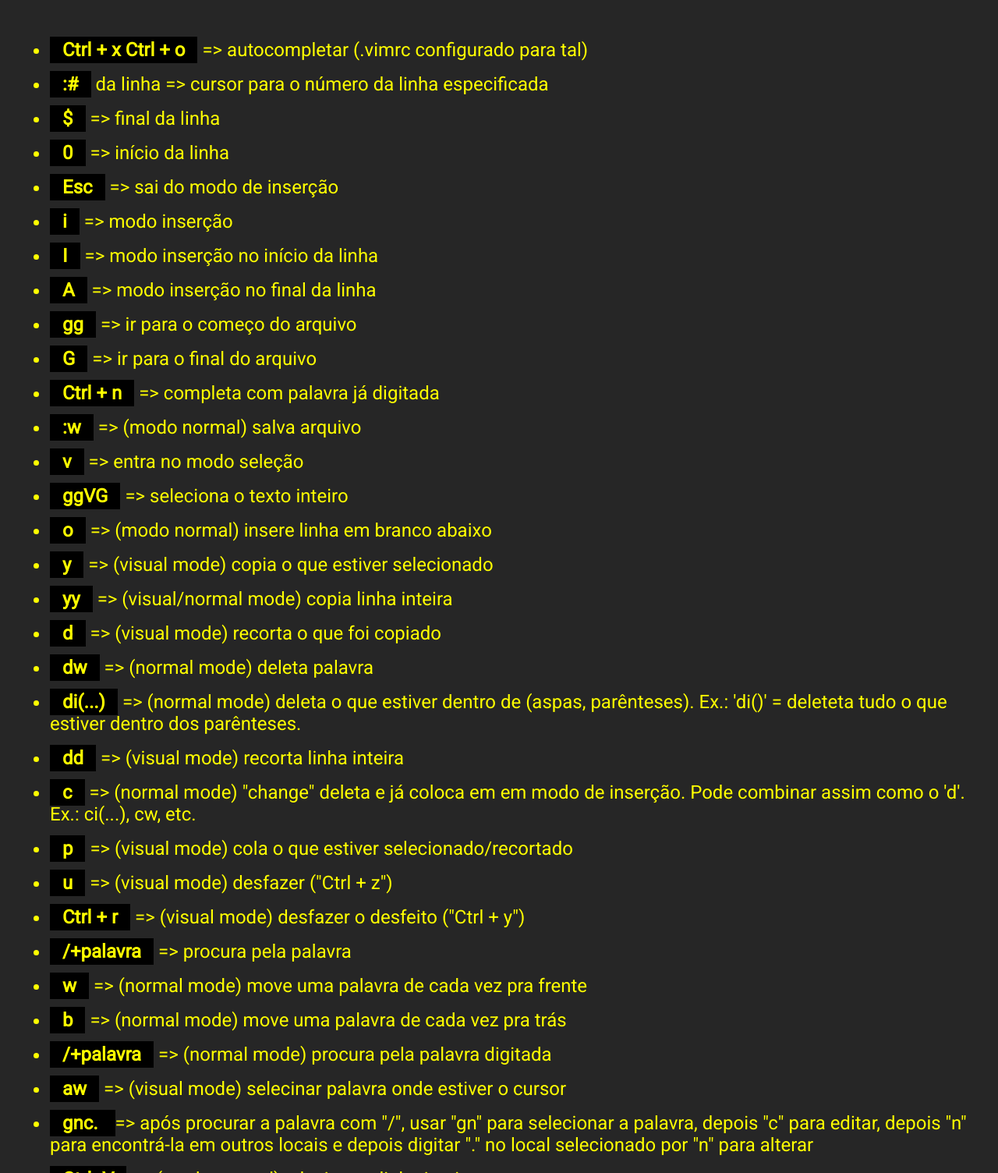
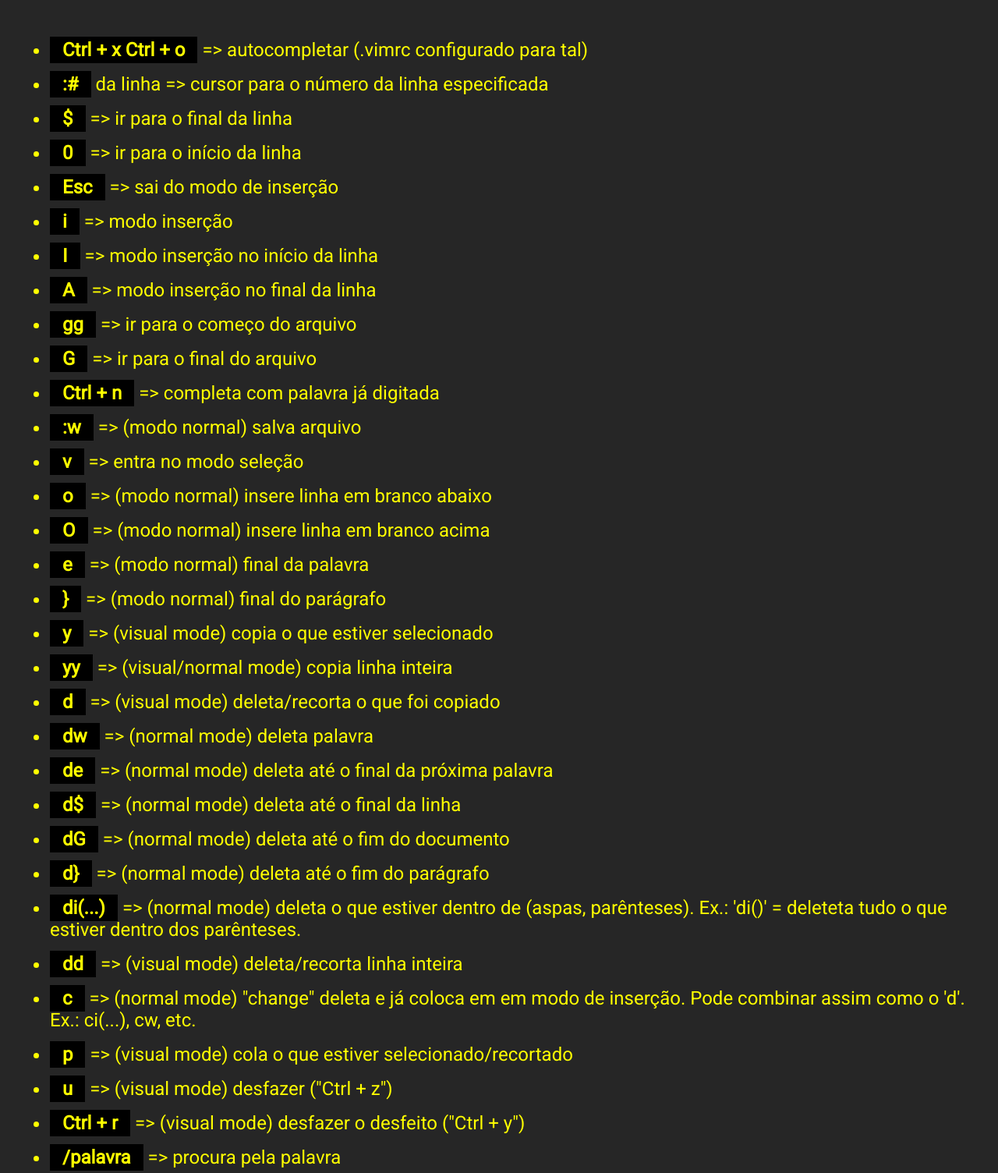
Before and after one commit to jcgsr/Vim, a plain HTML site: page index.html in a window 1280 px wide. Shown: the part 280-1784 px from the top of the page at 78% size. Drawn offline with Linux system fonts and the light colour scheme.

Commit message:
gU, ~, etc

```diff
--- a/index.html
+++ b/index.html
@@ -26,8 +26,8 @@
 			<ul style="text-align:left;">
 				<li><strong>Ctrl + x Ctrl + o</strong> => autocompletar (.vimrc configurado para tal) </li>
 				<li><strong>:#</strong> da linha => cursor para o número da linha especificada </li>
-				<li><strong>$</strong> => final da linha</li>
-				<li><strong>0</strong> => início da linha</li>
+				<li><strong>$</strong> => ir para o final da linha</li>
+				<li><strong>0</strong> => ir para o início da linha</li>
 				<li><strong>Esc</strong> => sai do modo de inserção</li>
 				<li><strong>i</strong> => modo inserção</li>
 				<li><strong>I</strong> => modo inserção no início da linha</li>
@@ -37,27 +37,41 @@
 				<li><strong>Ctrl + n</strong> => completa com palavra já digitada</li>
 				<li><strong>:w</strong> => (modo normal) salva arquivo</li>
 				<li><strong>v</strong> => entra no modo seleção</li>
-				<li><strong>ggVG</strong> => seleciona o texto inteiro</li>
 				<li><strong>o</strong> => (modo normal) insere linha em branco abaixo</li>
+				<li><strong>O</strong> => (modo normal) insere linha em branco acima</li>
+				<li><strong>e</strong> => (modo normal) final da palavra</li>
+				<li><strong>}</strong> => (modo normal) final do parágrafo</li>
 				<li><strong>y</strong> => (visual mode) copia o que estiver selecionado</li>
 				<li><strong>yy</strong> => (visual/normal mode) copia linha inteira</li>
-				<li><strong>d</strong> => (visual mode) recorta o que foi copiado</li>
+				<li><strong>d</strong> => (visual mode) deleta/recorta o que foi copiado</li>
 				<li><strong>dw</strong> => (normal mode) deleta palavra</li>
+				<li><strong>de</strong> => (normal mode) deleta até o final da próxima palavra</li>
+				<li><strong>d$</strong> => (normal mode) deleta até o final da linha</li>
+				<li><strong>dG</strong> => (normal mode) deleta até o fim do documento</li>
+				<li><strong>d}</strong> => (normal mode) deleta até o fim do parágrafo</li>
 				<li><strong>di(...)</strong> => (normal mode) deleta o que estiver dentro de (aspas, parênteses). Ex.: 'di()' = deleteta tudo o que estiver dentro dos parênteses.</li>
-				<li><strong>dd</strong> => (visual mode) recorta linha inteira</li>
+				<li><strong>dd</strong> => (visual mode) deleta/recorta linha inteira</li>
 				<li><strong>c</strong> => (normal mode) "change" deleta e já coloca em em modo de inserção. Pode combinar assim como o 'd'. Ex.: ci(...), cw, etc.</li>
 				<li><strong>p</strong> => (visual mode) cola o que estiver selecionado/recortado</li>
 				<li><strong>u</strong> => (visual mode) desfazer ("Ctrl + z")</li>
 				<li><strong>Ctrl + r</strong> => (visual mode) desfazer o desfeito ("Ctrl + y")</li>
-				<li><strong>/+palavra</strong> => procura pela palavra</li>
+				<li><strong>/palavra</strong> => procura pela palavra</li>
 				<li><strong>w</strong> => (normal mode) move uma palavra de cada vez pra frente</li>
 				<li><strong>b</strong> => (normal mode) move uma palavra de cada vez pra trás</li>
 				<li><strong>/+palavra</strong> => (normal mode) procura pela palavra digitada</li>
 				<li><strong>aw</strong> => (visual mode) selecinar palavra onde estiver o cursor</li>
 				<li><strong>gnc. </strong> => após procurar a palavra com "/", usar "gn" para selecionar a palavra, depois "c" para editar, depois "n" para encontrá-la em outros locais e depois digitar "." no local selecionado por "n" para alterar</li>
-				<li><strong>Ctrl+V</strong> => (modo normal)seleciona a linha inteira
-				<li><strong>u</strong> => desfaz última ação (igual a ctrl+z)
-				<li><strong>ggVG</strong> => seleciona tudo
+				<li><strong>Ctrl+V</strong> => (modo normal)seleciona a linha inteira</li>
+				<li><strong>u</strong> => desfaz última ação (igual a ctrl+z)</li>
+				<li><strong>ggVG</strong> => seleciona tudo</li>
+				<li><strong>~(espaço)</strong> (normal mode) troca maiúscula por minúscula e vice-versa</li>
+				<li><strong>3~(espaço)</strong> (normal mode) troca maiúscula por minúscula e vice-versa de três caracteres</li>
+				<li><strong>U</strong> (visual mode) coloca texto selecionado em maiúscula</li>
+				<li><strong>gUU</strong> (normal mode) coloca linha atual em maiúscula</li>
+				<li><strong>guu</strong> (normal mode) coloca linha atual em minúscula</li>
+				<li><strong>gUe</strong> (normal mode) coloca palavara atual em maiúscula</li>
+				<li><strong>gU$</strong> (normal mode) coloca linha atual em maiúscula</li>
+
 
 			</ul>
 			<div class="links">
```
